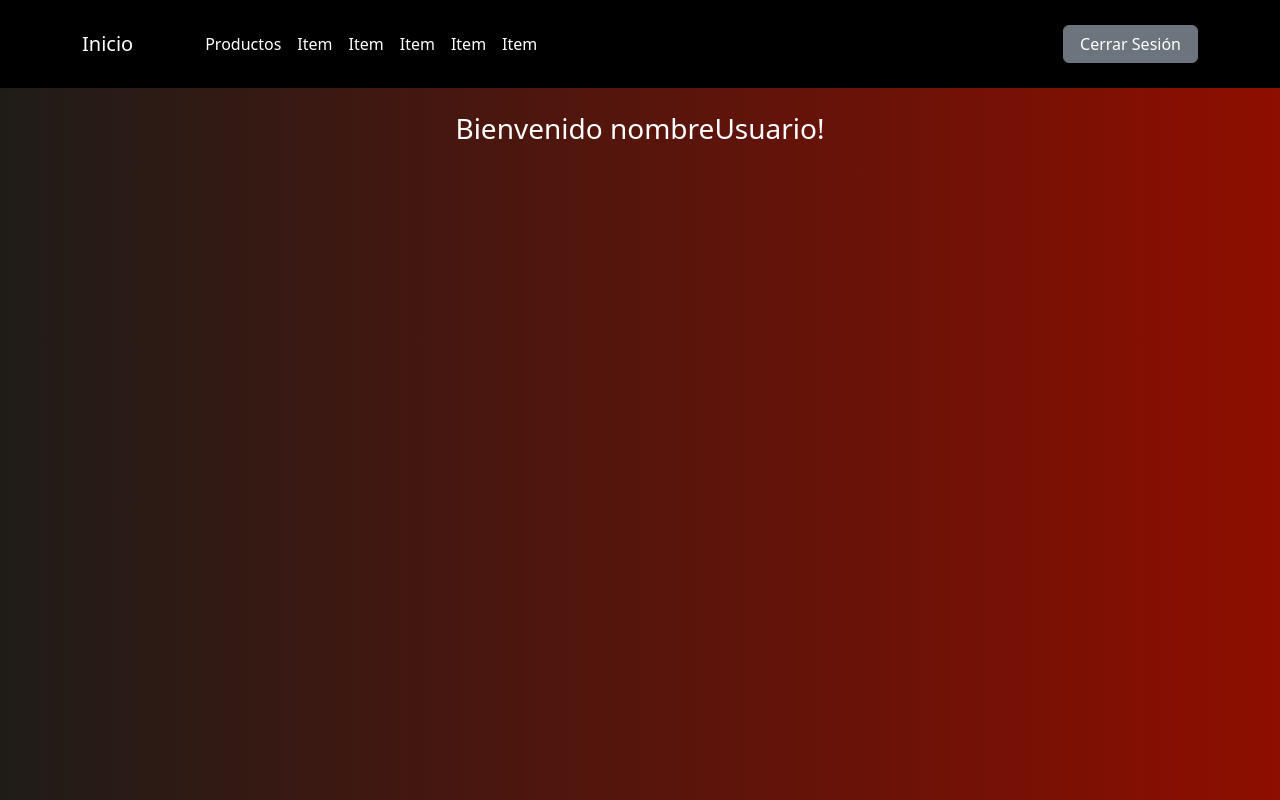
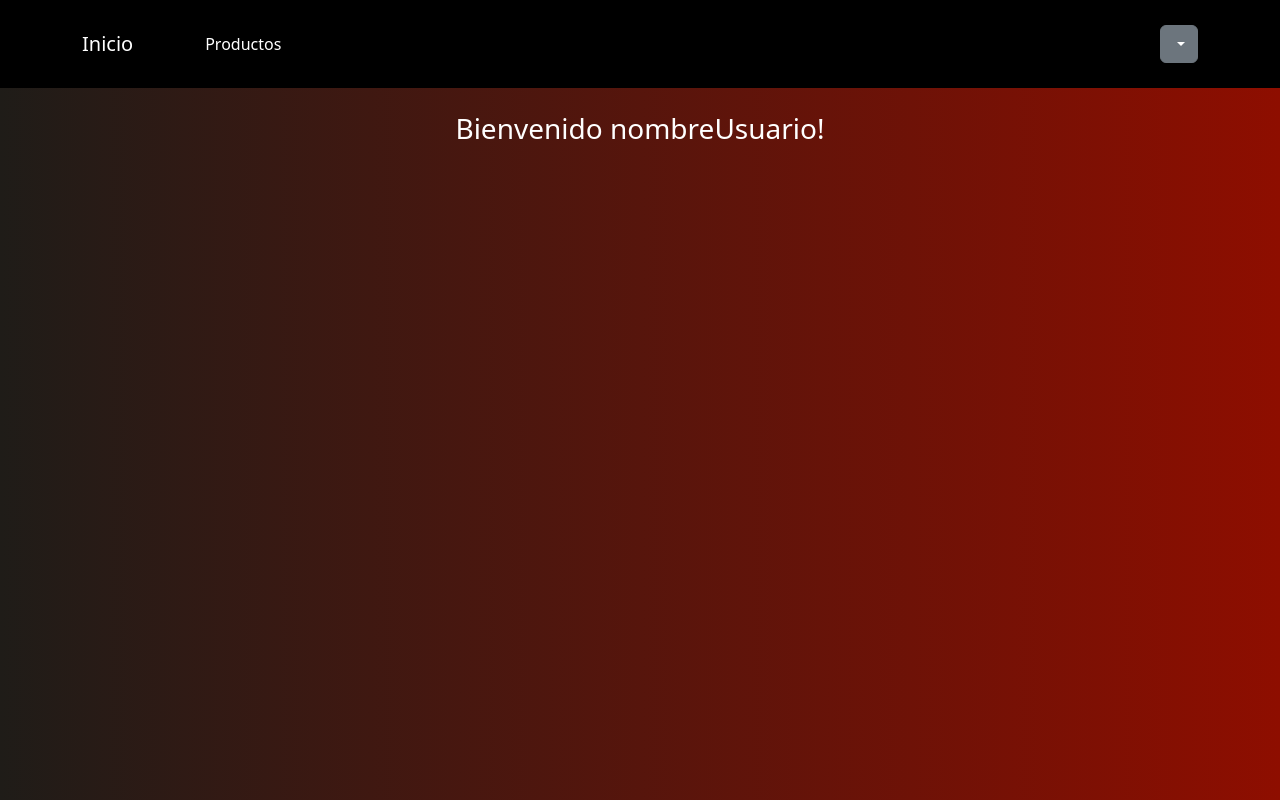
Before and after one commit to jmdefelippe/mean-products-client, an Angular app: page / in a window 1280 px wide. Built offline with nearby package versions, Linux system fonts and the light colour scheme; no server answers; sample sign-in values are in the browser's storage.

Commit message:
Added dropdown menu in header

```diff
--- a/src/app/components/layout/header/header.component.html
+++ b/src/app/components/layout/header/header.component.html
@@ -7,7 +7,7 @@
           <li class="nav-item" >
             <a class="nav-link active text-white" href="/productos">Productos</a>
           </li>
-          <li class="nav-item">
+          <!-- <li class="nav-item">
             <a class="nav-link active text-white" href="/item">Item</a>
           </li>
           <li class="nav-item">
@@ -21,13 +21,24 @@
           </li>
           <li class="nav-item">
             <a class="nav-link active text-white" href="/item">Item</a>
-          </li>
+          </li> -->
         </ul>
-        <div class="text-white">{{ user }}</div>
-        <div class="d-flex">
+
+        <!-- <div class="d-flex">
           <button type="button" class="btn btn-secondary px-3" (click)="logout()">
             Cerrar Sesión
           </button>
+        </div> -->
+
+        <div class="dropdown">
+          <button class="btn btn-secondary dropdown-toggle" type="button" data-bs-toggle="dropdown" aria-expanded="false">
+            {{ user }}
+          </button>
+          <ul class="dropdown-menu dropdown-menu-dark">
+            <li><button class="dropdown-item disabled" type="button">Ver perfil</button></li>
+            <li><hr class="dropdown-divider"></li>
+            <li><button class="dropdown-item" type="button" (click)="logout()">Cerrar Sesión</button></li>
+          </ul>
         </div>
       </div>
     </div>
--- a/src/index.html
+++ b/src/index.html
@@ -11,5 +11,6 @@
 </head>
 <body>
   <app-root></app-root>
+  <script src="https://cdn.jsdelivr.net/npm/bootstrap@5.2.0/dist/js/bootstrap.bundle.min.js"></script>
 </body>
 </html>
```
